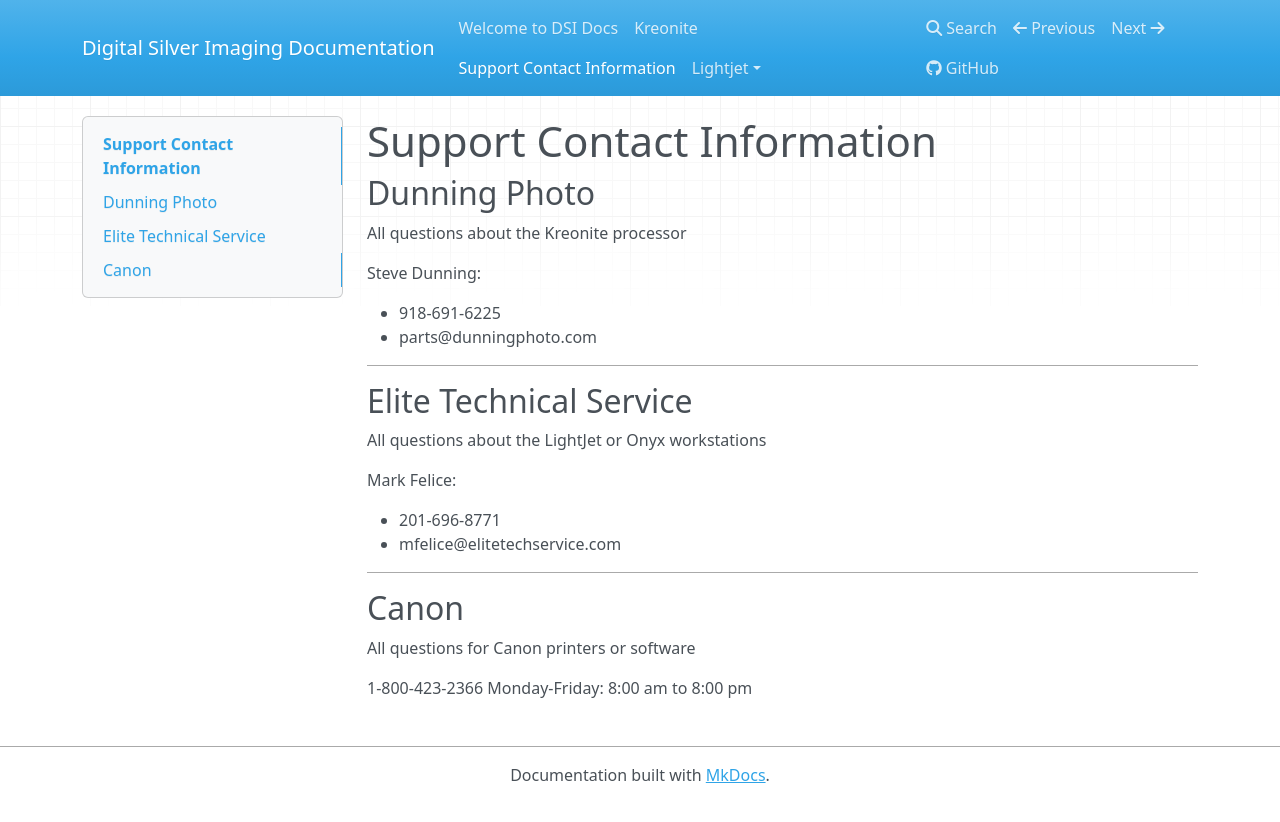
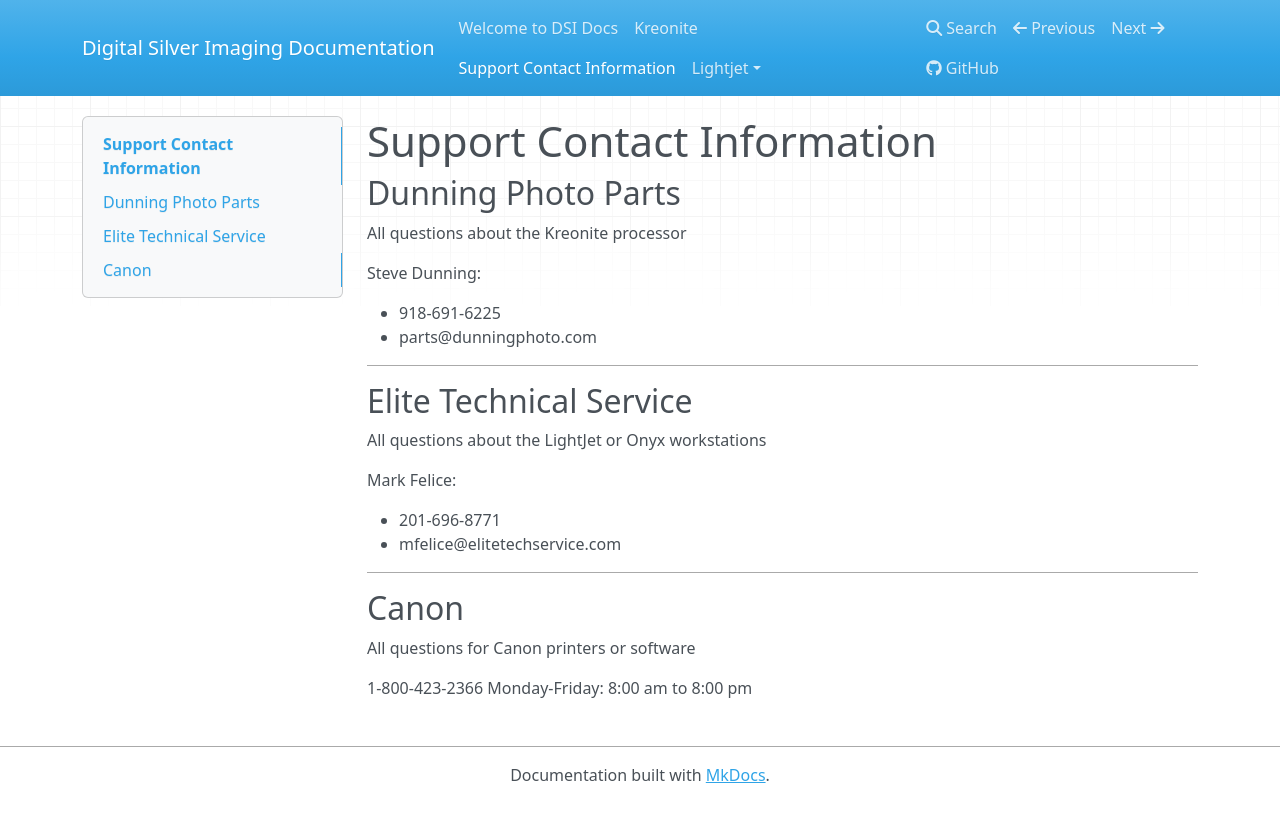
Before and after one commit to digitalsilverimaging/digitalsilverimaging.github.io, an MkDocs documentation site: the page built from docs/support.md, in a window 1280 px wide. Shown: the top 822 px of the page. Built offline with MkDocs 1.6.1, drawn with Linux system fonts in a browser that asks for light colours; nearby versions of some CDN libraries.

Commit message:
Edited support contact info

```diff
--- a/docs/support.md
+++ b/docs/support.md
@@ -1,6 +1,6 @@
 # Support Contact Information
 
-## Dunning Photo
+## Dunning Photo Parts
 
 All questions about the Kreonite processor
 
```
